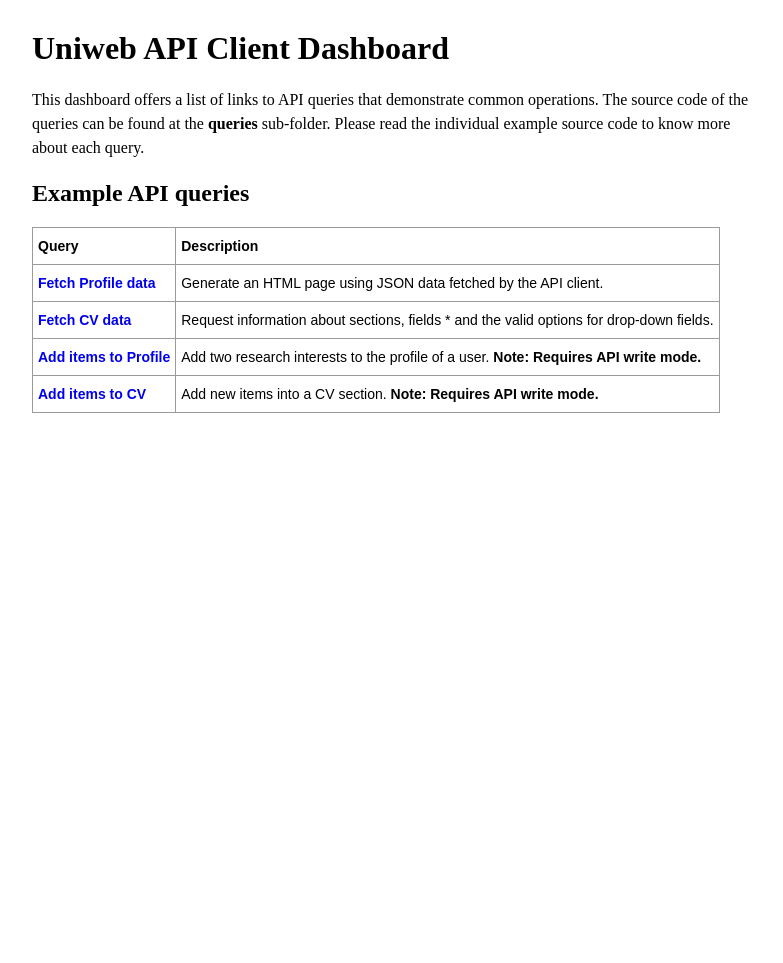
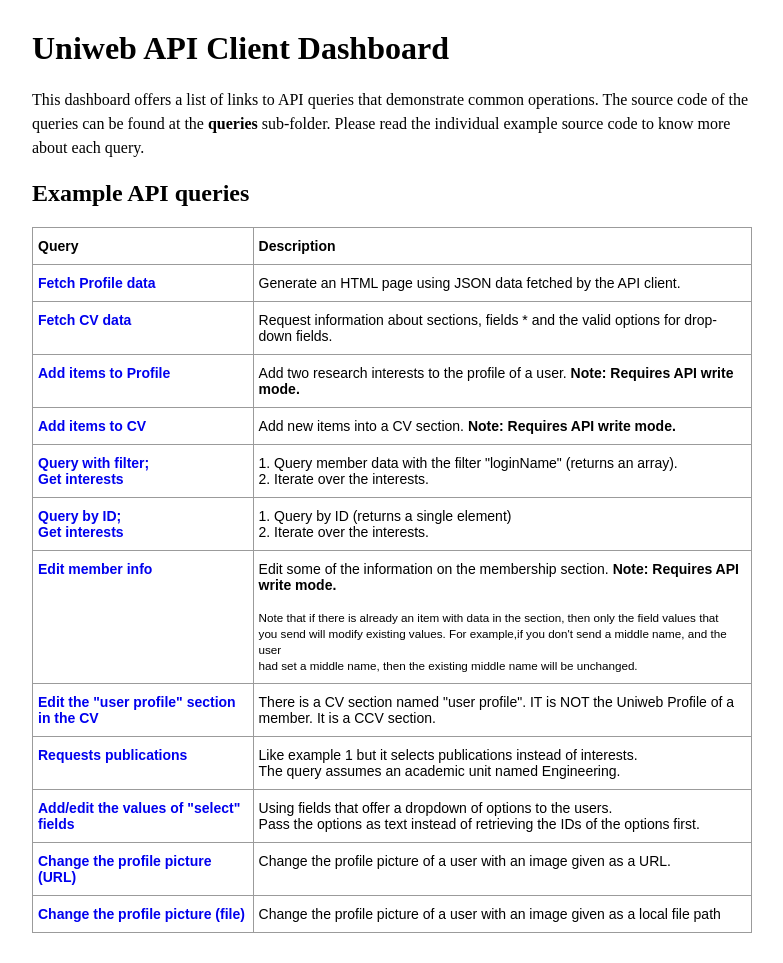
Before and after one commit to Proximify/uniweb-api, a PHP site: page / in a window 1280 px wide. Shown: the whole page, without its empty margins (248-1031 px from the left). Before the commit the page ends 413 px from the top, so only its background shows below. Run offline with PHP 8.4, Linux system fonts and the light colour scheme.

Commit message:
- Changed the default response decoding to output an array instead of an object. - Replace old long array(...) syntax with newer [...] short syntax. - Completed the home page with links to all available examples.

```diff
--- a/queries/example1/markup_utils.php
+++ b/queries/example1/markup_utils.php
@@ -7,7 +7,7 @@ function makeTableItem($picture, $name, $title, $interests, $description)
 
 	// Note that title and interests are LOVs so their values are arrays with an ID
 	// ad the first element, and a display string as the second element. Additional
-	// elements corresponds extra info, sich as the parent theme of teh interest, etc
+	// elements corresponds to extra info such as the parent theme of the interest, etc
 	$title = $title[1];
 
 	for ($i = 0; $i < $numInterests; $i++) {
--- a/queries/example12.php
+++ b/queries/example12.php
@@ -24,9 +24,9 @@ $imagePath = '/Users/Shared/EEM-small-size.png';
 $mimeType = 'image/' . pathinfo($imagePath, PATHINFO_EXTENSION);
 $fileName = 'profilePicture'; // A unique name for the file (with no periods in it)
 
-$resources = array('profile/picture' => array('attachment' => $fileName));
+$resources = ['profile/picture' => ['attachment' => $fileName]];
 
-$request = array('id' => $id, 'resources' => $resources);
+$request = ['id' => $id, 'resources' => $resources];
 
 $client->addFileAttachment($request, $fileName, $imagePath, $mimeType);
 
--- a/queries/example3.php
+++ b/queries/example3.php
@@ -12,16 +12,16 @@ use Proximify\Uniweb\API\UniwebClient;
 $client = new UniwebClient(UniwebClient::loadCredentials());
 
 // Request the information about a section, its field names and the type of each field.
-$resources = array('cv/contributions/presentations');
+$resources = ['cv/contributions/presentations'];
 $response = $client->getInfo($resources);
 $client->printResponse($response, 'Section info');
 
 // Request the information for some specific fields in the section.
-$resources = array('cv/contributions/presentations/_fields_/main_audience/invited');
+$resources = ['cv/contributions/presentations/_fields_/main_audience/invited'];
 $response = $client->getInfo($resources);
 $client->printResponse($response, 'Fields info');
 
 // Request the valid options for some LOV fields.
-$resources = array('cv/contributions/presentations/_fields_/main_audience/invited');
+$resources = ['cv/contributions/presentations/_fields_/main_audience/invited'];
 $response = $client->getOptions($resources);
 $client->printResponse($response, 'Fields options');
--- a/www/home.html
+++ b/www/home.html
@@ -100,14 +100,63 @@
                 <td class="tg-2fdn">Add new items into a CV section. <strong>Note: Requires API write mode.</strong>
                 </td>
             </tr>
-            <!-- <tr>
-                <td class="tg-2fdn"><a href="?example5">Add items to CV</a></td>
-                <td class="tg-2fdn">Add new items into a CV section.</td>
+
+            <tr>
+                <td class="tg-2fdn"><a href="?example5">Query with filter; <br> Get interests</a></td>
+                <td class="tg-2fdn">1. Query member data with the filter "loginName" (returns an array).<br> 2. Iterate
+                    over the interests.
+                </td>
             </tr>
+
             <tr>
-                <td class="tg-2fdn"><a href="?example6">Add items to CV</a></td>
-                <td class="tg-2fdn">Add new items into a CV section.</td>
-            </tr> -->
+                <td class="tg-2fdn"><a href="?example6">Query by ID; <br> Get interests</a></td>
+                <td class="tg-2fdn">1. Query by ID (returns a single element)<br>2. Iterate
+                    over the interests.
+                </td>
+            </tr>
+
+            <tr>
+                <td class="tg-2fdn"><a href="?example7">Edit member info</a></td>
+                <td class="tg-2fdn">Edit some of the information on the membership section. <strong>Note: Requires API
+                        write mode.</strong><br><br>
+                    <small>
+                        Note that if there is already an item with data in the section, then only the field values that
+                        <br>
+                        you send will modify existing values. For example,if you don't send a middle name, and the
+                        user<br>
+                        had set a middle name, then the existing middle name will be unchanged.</small>
+                </td>
+            </tr>
+
+            <tr>
+                <td class="tg-2fdn"><a href="?example8">Edit the "user profile" section in the CV</a></td>
+                <td class="tg-2fdn">There is a CV section named "user profile". IT is NOT the Uniweb Profile
+                    of a member. It is a CCV section.</td>
+            </tr>
+
+            <tr>
+                <td class="tg-2fdn"><a href="?example9">Requests publications</a></td>
+                <td class="tg-2fdn">Like example 1 but it selects publications instead of interests. <br>
+                    The query assumes an academic unit named Engineering.</td>
+            </tr>
+
+            <tr>
+                <td class="tg-2fdn"><a href="?example10">Add/edit the values of "select" fields</a></td>
+                <td class="tg-2fdn">Using fields that offer a dropdown of options to the users. <br>
+                    Pass the options as text instead of retrieving the IDs of the options first.</td>
+            </tr>
+
+            <tr>
+                <td class="tg-2fdn"><a href="?example11">Change the profile picture (URL)</a></td>
+                <td class="tg-2fdn">Change the profile picture of a user with an image given
+                    as a URL.</td>
+            </tr>
+
+            <tr>
+                <td class="tg-2fdn"><a href="?example12">Change the profile picture (file)</a></td>
+                <td class="tg-2fdn">Change the profile picture of a user with an image given
+                    as a local file path</td>
+            </tr>
         </tbody>
     </table>
 </body>
```
Also changed, not shown: queries/example2.php (+10 -10 lines), queries/example4.php (+18 -18 lines), queries/example5.php (+9 -3 lines), queries/example6.php (+9 -7 lines), queries/example7.php (+10 -9 lines), queries/example8.php (+7 -7 lines), src/UniwebClient.php (+18 -18 lines).
